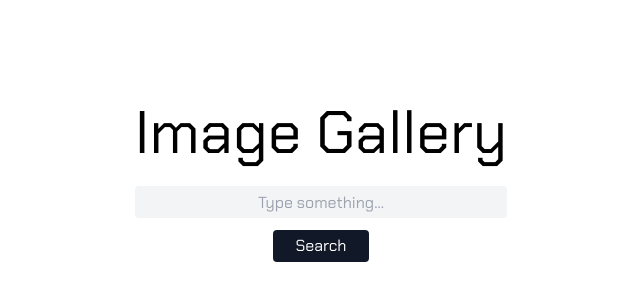
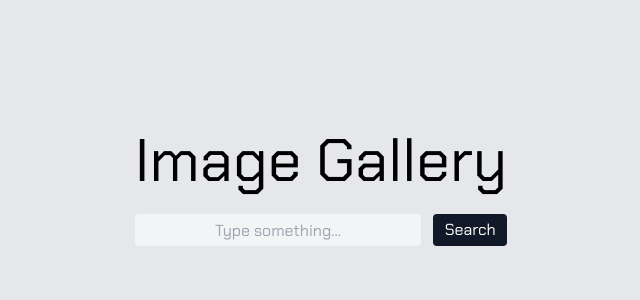
Before and after one commit to kthenwhythen/image-gallery, a React (Create React App) app: page / in a window 1280 px wide. Shown: the part 212-512 px from the top of the page, without its empty margins (319-959 px from the left). Built offline with nearby package versions, Linux system fonts and the light colour scheme.

Commit message:
Change bg color in Index, Add style to header, add if states for styles

```diff
--- a/public/index.html
+++ b/public/index.html
@@ -15,7 +15,7 @@
     <link href="https://fonts.googleapis.com/css2?family=Chakra+Petch:wght@400;500&display=swap" rel="stylesheet">
     <title>Image Gallery</title>
   </head>
-  <body>
+  <body class="bg-gray-200">
     <noscript>You need to enable JavaScript to run this app.</noscript>
     <div id="root"></div>
   </body>
--- a/src/App.js
+++ b/src/App.js
@@ -20,33 +20,23 @@ export default function App() {
 		}
 	}, [search])
 
-
-	const startPage = (
-		<div className="flex items-center justify-center h-screen">
-			<div>
-				<h1 className="block text-6xl text-center w-full pb-6">Image Gallery</h1>
-				<SearchForm searchText={(text) => setSearch(text)} />
-			</div>
-		</div>
-	)
-
 	const searchPage = (
-		<div>
-			<div>
-				<h1 className="block text-6xl text-center w-full">Image Gallery</h1>
-				<SearchForm searchText={(text) => setSearch(text)} />
-			</div>
-			{isLoading ? <h1 className="text-6xl text-center mx-auto mt-32">Loading...</h1> : <div className="grid grid-cols-4 gap-4">
-				{images.map(image => (
-					<ImageCard key={image.id} image={image} />
-				))}
-			</div>}
+		isLoading ? <h1 className="text-6xl text-center mx-auto mt-32">Loading...</h1> : <div className="grid grid-cols-4 gap-4">
+			{images.map(image => (
+				<ImageCard key={image.id} image={image} />
+			))}
 		</div>
 	)
 
 	return (
 		<div className="container mx-auto font-chakra">
-			{search ? searchPage : startPage}
+			<div className={!search && 'flex items-center justify-center h-screen'}>
+				<div className={search && 'flex justify-items-start py-6'}>
+					<a href="/" className={search ? 'block text-3xl w-full' : 'block text-6xl text-center w-full pb-6'}>Image Gallery</a>
+					<SearchForm searchText={(text) => setSearch(text)} />
+				</div>
+			</div>
+			{search && searchPage}
 		</div>
 	)
 }
--- a/src/components/SearchForm.js
+++ b/src/components/SearchForm.js
@@ -9,11 +9,9 @@ export default function SearchForm({ searchText }) {
 	}
 
     return (
-        <form onSubmit={formHandler} className="w-full max-w-sm">
-            <input onChange={e => setText(e.target.value)} placeholder="Type something..." className="h-8 font-chakra text-center rounded block bg-gray-100 w-full focus:outline-none focus:ring-2 focus:ring-gray-600 focus:border-transparent" type="text"/>
-            <div className="flex justify-center py-3">
-                <button className="w-24 h-8 rounded font-chakra bg-gray-900 text-white hover:bg-gray-700 focus:outline-none focus:ring-2 focus:ring-gray-400 focus:ring-opacity-50" type="submit">Search</button>
-            </div>
+        <form onSubmit={formHandler} className="w-full max-w-sm flex justify-center">
+            <input onChange={e => setText(e.target.value)} placeholder="Type something..." className="h-8 font-chakra text-center rounded block bg-gray-100 w-full mr-3 focus:outline-none focus:ring-2 focus:ring-gray-600 focus:border-transparent" type="text"/>
+            <button className="w-24 h-8 rounded font-chakra bg-gray-900 text-white hover:bg-gray-700 focus:outline-none focus:ring-2 focus:ring-gray-400 focus:ring-opacity-50" type="submit">Search</button>
         </form>
     )
 }
```
